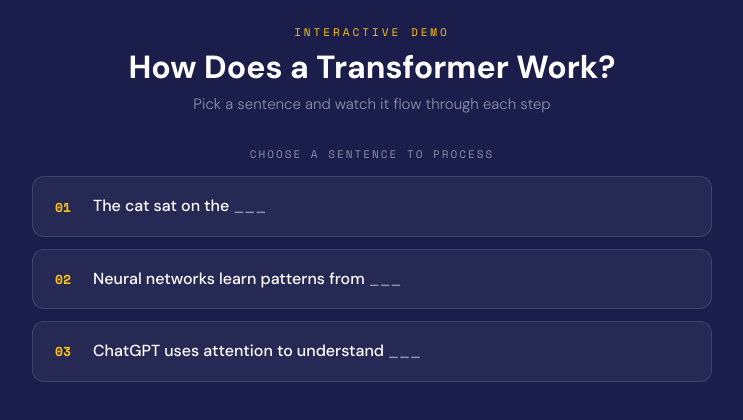
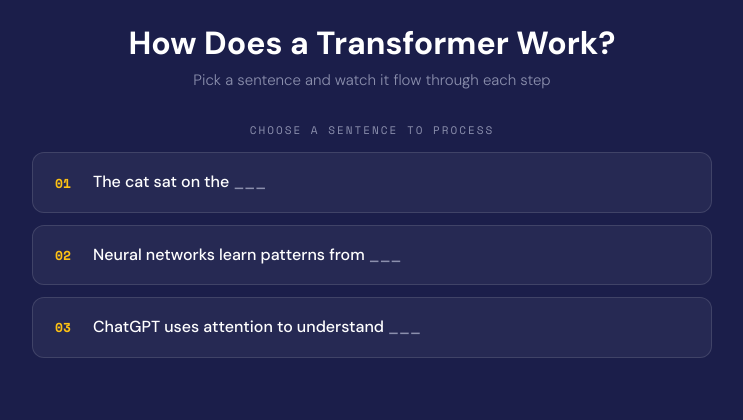
Before and after one commit to kyranr07/transformer_walkthrough, a plain HTML site: page index.html in a window 1280 px wide. Shown: the whole page, without its empty margins (268-1011 px from the left). Drawn offline with nearby package versions, Linux system fonts and the light colour scheme.

Commit message:
Remove 'Interactive Demo' from header

```diff
--- a/index.html
+++ b/index.html
@@ -504,7 +504,6 @@
 <body>
 
 <div class="header">
-  <div class="eyebrow">Interactive Demo</div>
   <h1>How Does a Transformer Work?</h1>
   <p>Pick a sentence and watch it flow through each step</p>
 </div>
```
